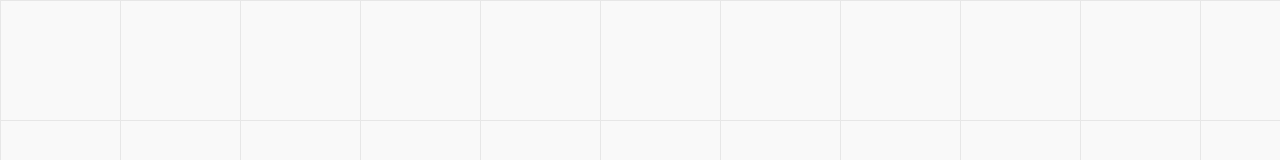
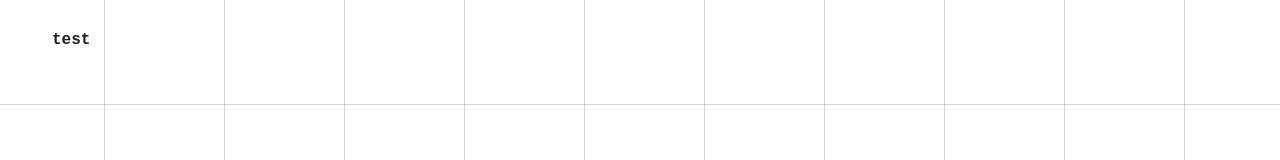
Before and after one commit to williamalowe/WilliamALowe, a React (Vite) app: page / in a window 1280 px wide. Shown: the top 160 px of the page. Built offline with nearby package versions, Linux system fonts and the light colour scheme; a web font is replaced by a local one.

Commit message:
styles: add dark-mode

```diff
--- a/src/components/Background/Background.module.css
+++ b/src/components/Background/Background.module.css
@@ -1,12 +1,12 @@
 .background {
   position: absolute;
-  top: 0;
-  left: 0;
-  width: 100vw;
-  height: 100vh;
-  background-color: var(--background-color);
-  opacity: 0.1;
-  background-image: linear-gradient(var(--text-color) 1px, transparent 1px),
-    linear-gradient(to right, var(--text-color) 1px, var(--background-color) 1px);
+  top: -1rem;
+  left: -1rem;
+  width: 110vw;
+  height: 110vh;
+  background-color: var(--bg-primary);
+  /* opacity: 1; */
+  background-image: linear-gradient(var(--bg-secondary) 1px, transparent 1px),
+    linear-gradient(to right, var(--bg-secondary) 1px, var(--bg-primary) 1px);
   background-size: 120px 120px;
 }
--- a/src/index.css
+++ b/src/index.css
@@ -2,8 +2,15 @@
 
 :root {
   --text-color: #1d1f21;
-  --background-color: #c8c9cb;
+	--bg-primary: #fff;
+	--bg-secondary: #1d1f212d;
   /* --highlight-color: rgb(76, 205, 153); */
+}
+
+[data-theme="dark"] {
+  --text-color: #fff;
+	--bg-primary: #1d1f21;
+	--bg-secondary: #ffffff1c;
 }
 
 html, body, div, span, applet, object, iframe,
--- a/src/views/App/App.jsx
+++ b/src/views/App/App.jsx
@@ -1,12 +1,17 @@
+import { useState } from 'react';
 import Background from '../../components/Background/Background';
 import styles from './App.module.css';
 
 const App = () => {
+  const [isDark, setIsDark] = useState(false);
+
   return (
-    <main className={styles.app}>
-      <Background />
+    <main className={styles.app} data-theme={isDark ? "dark" : "light"}>
+      <div className={styles.bg_wrapper}>
+        <Background />
+      </div>
       <section className={styles.content}>
-
+        <h1>test</h1>
       </section>
     </main>
   )
--- a/src/views/App/App.module.css
+++ b/src/views/App/App.module.css
@@ -1,12 +1,20 @@
 .app {
   width: 100vw;
-  height: 100vh;
+  height: 100%;
   display: flex;
   justify-content: center;
+}
+.bg_wrapper {
+  position: absolute;
+  top: 0;
+  left: 0;
+  width: 100vw;
+  height: 100vh;
+  overflow: hidden;
 }
 .content {
   margin-top: 2rem;
   width: 1176px;
   height: 10px;
-  /* background: red; */
+  z-index: 20;
 }
```
